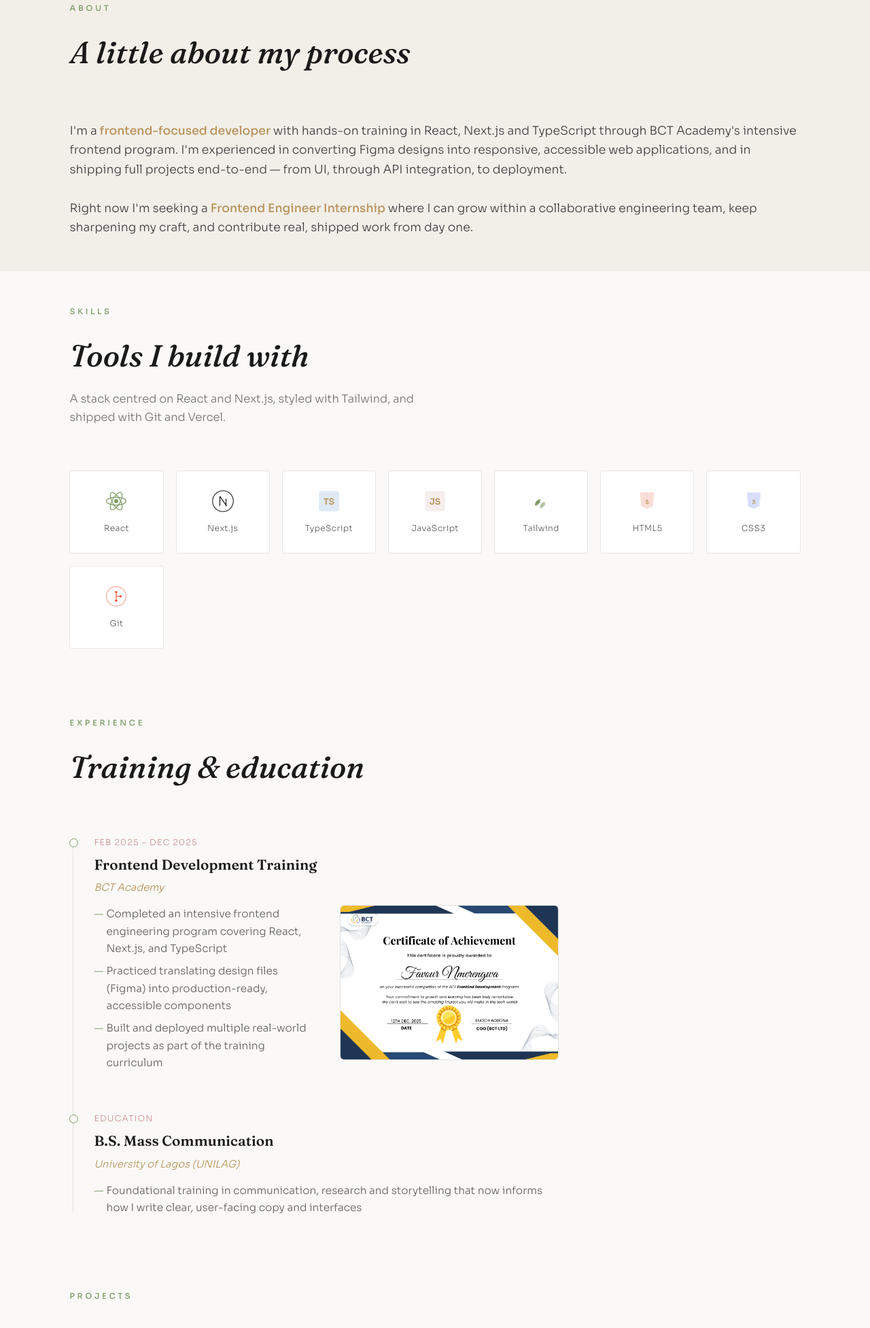
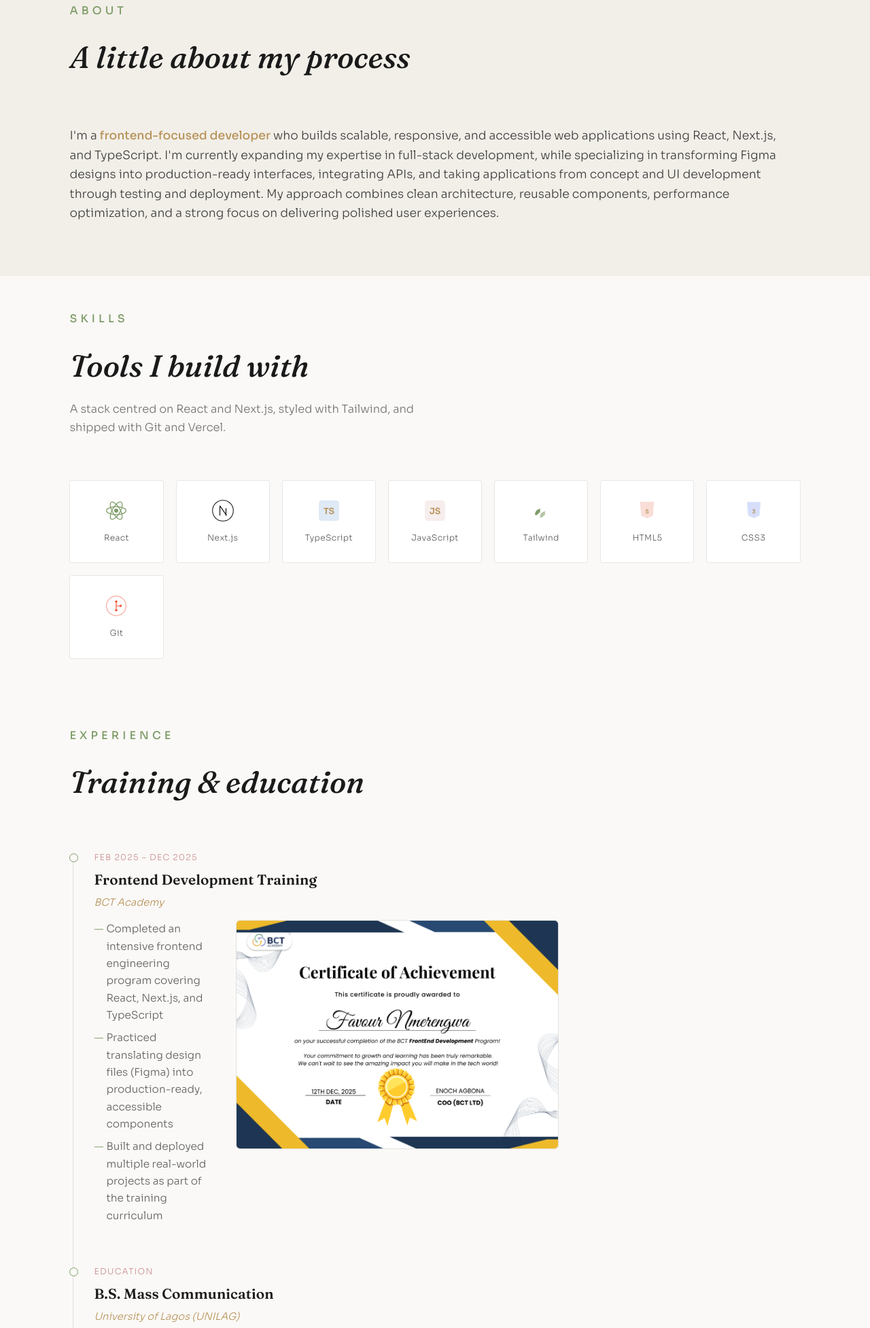
Before and after one commit to Ofavour/My-Portfolio, a plain HTML site: page index.html in a window 1280 px wide. Shown: the part 847-2800 px from the top of the page at 68% size. Drawn offline with Linux system fonts and the light colour scheme.

Commit message:
update: made changes to my project

```diff
--- a/index.html
+++ b/index.html
@@ -113,20 +113,17 @@
       <div class="about-grid">
         <div class="about-copy reveal">
           <p>
-            I'm a <strong>frontend-focused developer</strong> with hands-on
-            training in React, Next.js and TypeScript through BCT Academy's
-            intensive frontend program. I'm experienced in converting Figma
-            designs into responsive, accessible web applications, and in
-            shipping full projects end-to-end — from UI, through API
-            integration, to deployment.
+            I'm a <strong>frontend-focused developer</strong> who builds
+            scalable, responsive, and accessible web applications using React,
+            Next.js, and TypeScript. I'm currently expanding my expertise in
+            full-stack development, while specializing in transforming Figma
+            designs into production-ready interfaces, integrating APIs, and
+            taking applications from concept and UI development through testing
+            and deployment. My approach combines clean architecture, reusable
+            components, performance optimization, and a strong focus on
+            delivering polished user experiences.
           </p>
           <br />
-          <p>
-            Right now I'm seeking a
-            <strong>Frontend Engineer Internship</strong> where I can grow
-            within a collaborative engineering team, keep sharpening my craft,
-            and contribute real, shipped work from day one.
-          </p>
         </div>
       </div>
     </section>
@@ -376,9 +373,9 @@
       </div>
 
       <div class="projects-grid">
-        <div class="project-card reveal" data-tilt>
+        <div class="project-card reveal">
           <div class="project-info">
-            <div class="project-badge project-badge--pizza">PIZZA</div>
+            <div>PIZZA</div>
             <span class="p-tag"> E-Commerce</span>
             <h3>Pizza Delivery Web App</h3>
             <ul>
@@ -425,9 +422,9 @@
           </div>
         </div>
 
-        <div class="project-card reveal" data-tilt>
+        <div class="project-card reveal">
           <div class="project-info">
-            <div class="project-badge project-badge--sb">SB</div>
+            <div>SB</div>
             <span class="p-tag">Landing Page · Redesign</span>
             <h3>Skillbridge Landing Page Revamp</h3>
             <ul>
--- a/syle.css
+++ b/syle.css
@@ -84,7 +84,6 @@ section {
   padding: 50px 8vw;
 }
 .eyebrow {
-  font-size: 0.72rem;
   letter-spacing: 0.32em;
   text-transform: uppercase;
   color: var(--sage);
@@ -786,17 +785,11 @@ nav a:hover {
 
 .cert-row {
   display: flex;
-  flex-direction: row;
-  gap: 40px;
+  gap: 32px;
   align-items: flex-start;
 }
 
-.cert-row > div:first-child {
-  flex: 1;
-}
-
 .cert-row > div:last-child {
-  flex: 1;
   display: flex;
   align-items: center;
   justify-content: center;
```
